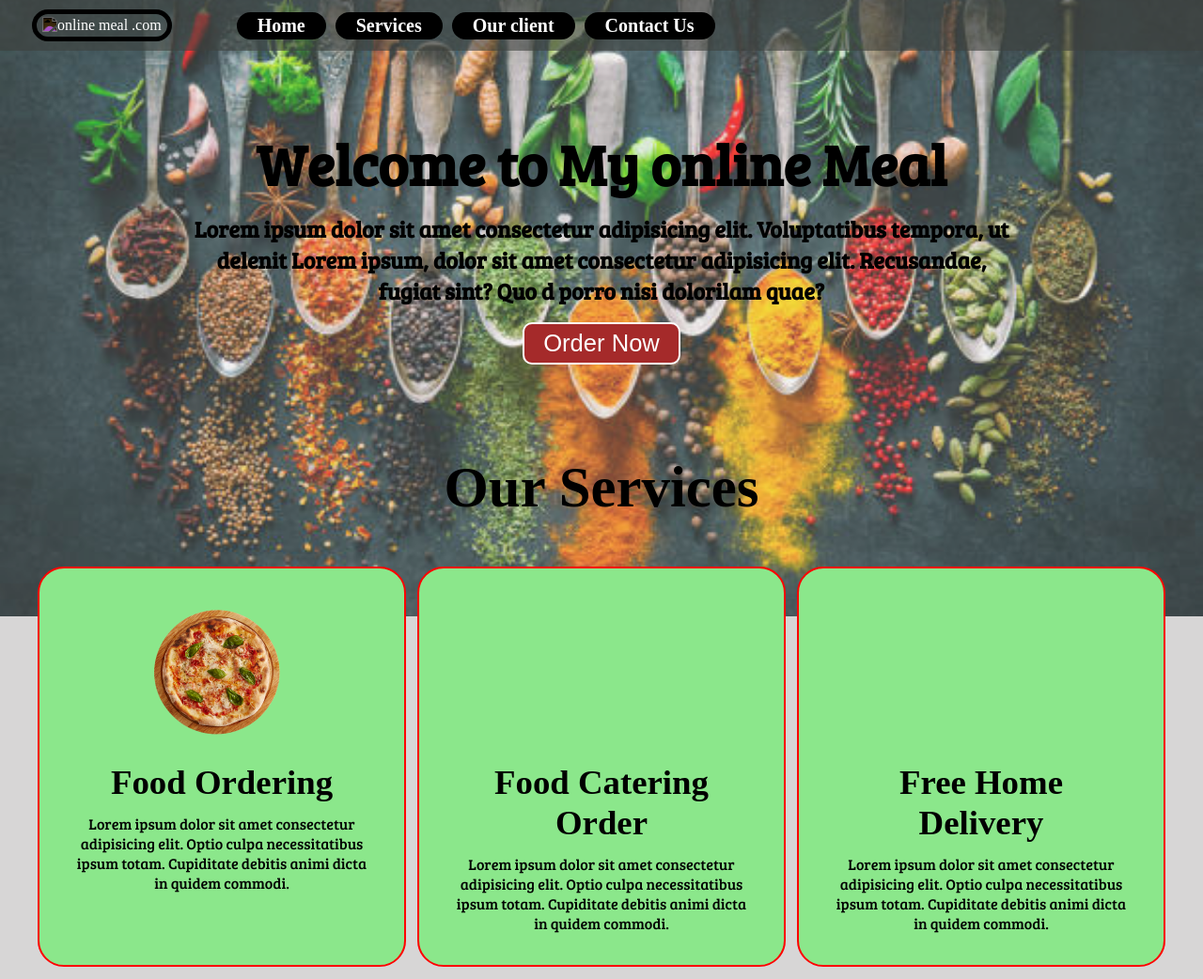
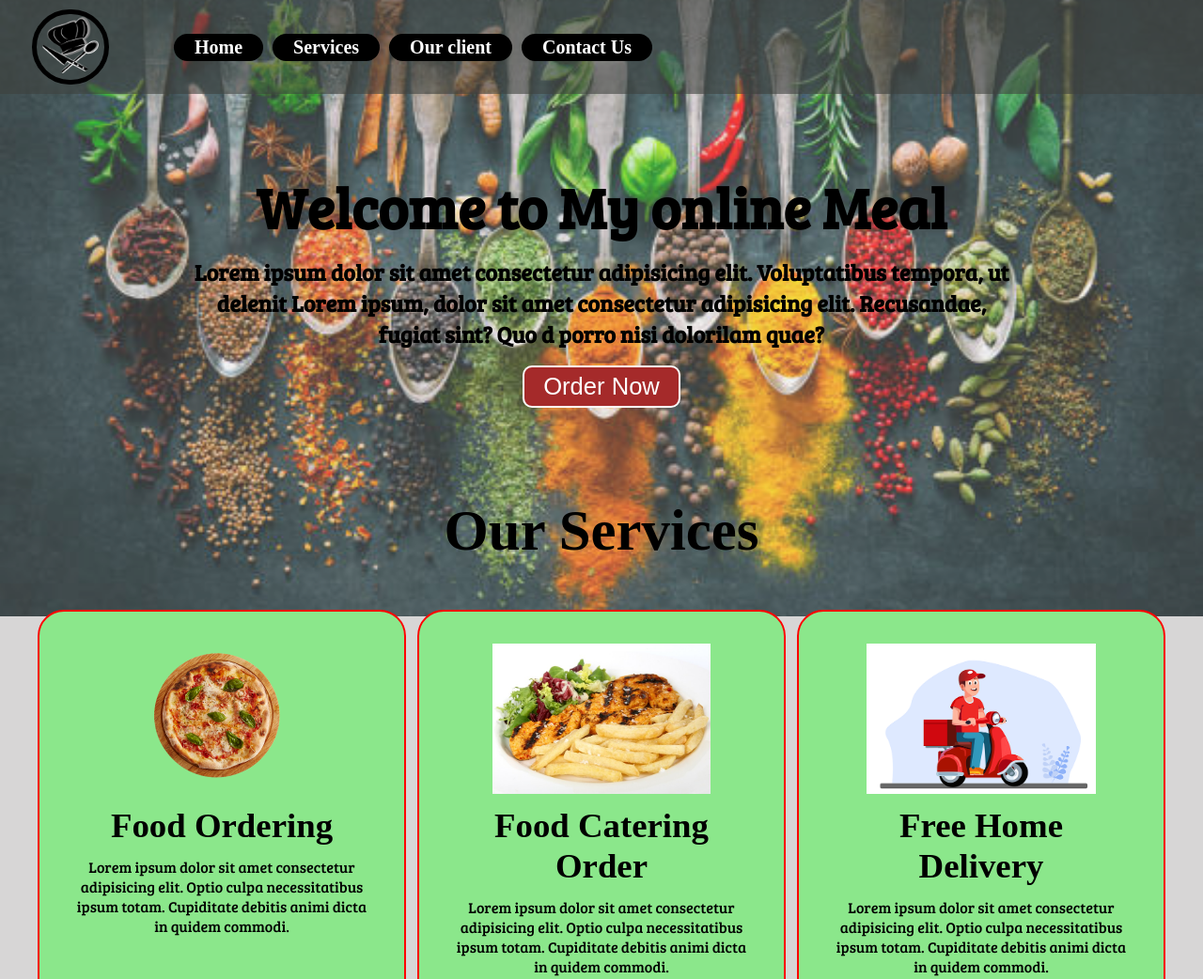
Before and after one commit to Kunalsharma1407/food-ordering-website, a plain HTML site: page index.html in a window 1280 px wide. Shown: the top 1042 px of the page at 94% size. Drawn offline with Linux system fonts and the light colour scheme; files that its build step writes are made by us from their sources; files whose address does not match are found by name; a web font is replaced by a local one.

Commit message:
Update index.html

```diff
--- a/index.html
+++ b/index.html
@@ -5,8 +5,8 @@
     <meta http-equiv="X-UA-Compatible" content="IE=edge" />
     <meta name="viewport" content="width=device-width, initial-scale=1.0" />
     <title>online meal .com</title>
-    <link rel="stylesheet" href="css/style.css" />
-    <link rel="stylesheet" media="screen and (max-width:1170px)" href="css/phone.css" />
+    <link rel="stylesheet" href="style.css" />
+<!--     <link rel="stylesheet" media="screen and (max-width:1170px)" href="css/phone.css" /> -->
     <link
       href="https://fonts.googleapis.com/css?family=Baloo Bhai"
       rel="stylesheet"
@@ -19,7 +19,7 @@
   <body>
     <nav id="navbar">
       <div id="logo">
-        <img src="img/logo.webp" alt="online meal .com" />
+        <img src="logo.webp" alt="online meal .com" />
       </div>
 
       <ul>
@@ -51,7 +51,7 @@
           </p>
         </div>
         <div class="box">
-          <img src="img/cat2.jpg" alt="" />
+          <img src="cat2.jpg" alt="" />
           <h2 class="h-secondary center">Food Catering Order</h2>
           <p class="center">
             Lorem ipsum dolor sit amet consectetur adipisicing elit. Optio culpa
@@ -60,7 +60,7 @@
           </p>
         </div>
         <div class="box">
-          <img src="img/cat3.webp" alt="" />
+          <img src="cat3.webp" alt="" />
           <h2 class="h-secondary center">Free Home Delivery</h2>
           <p class="center">
             Lorem ipsum dolor sit amet consectetur adipisicing elit. Optio culpa
@@ -73,9 +73,9 @@
     <section id="client">
       <h1>Our client</h1>
       <div class="client-box">
-        <img src="img/apple.webp" alt="" />
-        <img src="img/google logo.webp" alt="" />
-        <img id="micro" src="img/micro.webp" alt="" />
+        <img src="apple.webp" alt="" />
+        <img src="google logo.webp" alt="" />
+        <img id="micro" src="micro.webp" alt="" />
       </div>
     </section>
     <section id="contact-us">
```
